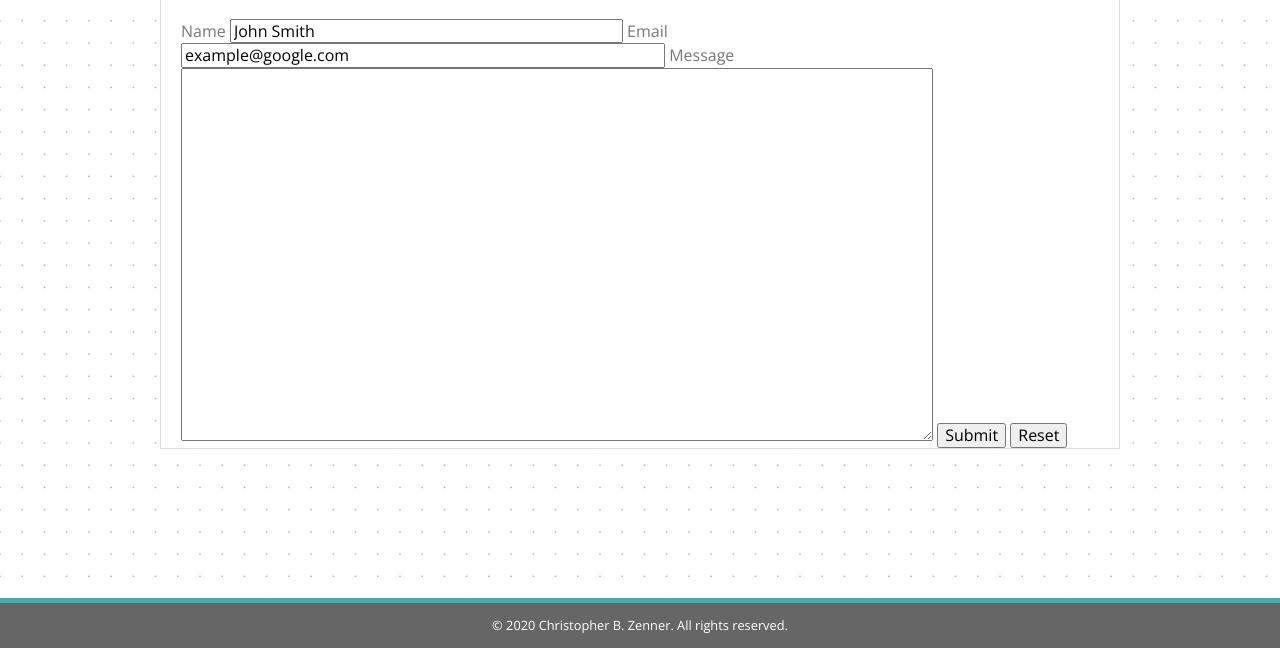
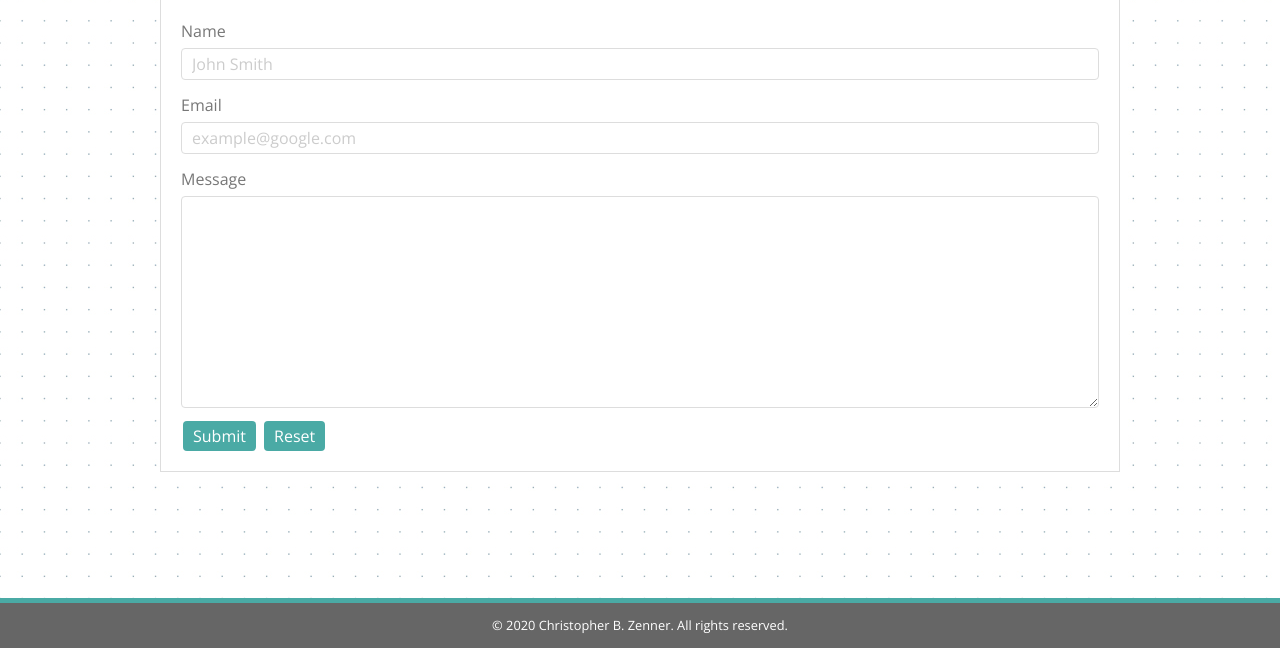
Before and after one commit to mikedfunk/fsf-basic-portfolio, a plain HTML site: page contact.html in a window 1280 px wide. Shown: the part 157-805 px from the top of the page. Drawn offline with nearby package versions, Linux system fonts and the light colour scheme.

Commit message:
feat: Add styling for contact form

```diff
--- a/assets/css/style.css
+++ b/assets/css/style.css
@@ -17,6 +17,9 @@ FSWB.
    { border: 1px solid purple !important; }
 */
 
+/******************************************************************************
+ Global Elements
+*******************************************************************************/
 * {
   /* make widths static */
   box-sizing: border-box;
@@ -28,6 +31,9 @@ body {
   font: 16px/1.5em 'Open Sans', sans-serif;
 }
 
+/******************************************************************************
+ Header Elements
+*******************************************************************************/
 header {
   letter-spacing: 3px;
 }
@@ -45,6 +51,9 @@ h1 {
   font-family: 'Raleway', sans-serif;
 }
 
+/******************************************************************************
+ Navigation Elements
+*******************************************************************************/
 nav {
   float: right;
   width: 30%;
@@ -95,6 +104,9 @@ a:hover {
   text-decoration: underline;
 }
 
+/******************************************************************************
+ Main Content Elements
+*******************************************************************************/
 main {
   background: #fff;
   border: 1px solid #ddd;
@@ -124,33 +136,84 @@ main p {
   line-height: 2em;
 }
 
-.photo-box {
-  float: left;
-  margin: 10px 20px;
-  padding: 0 10px;
-  position: relative;
-}
-
-.photo-label {
-  background: #4aaaa5;
-  bottom: 10px;
-  color: #fff;
-  float: left;
-  opacity: 75%;
-  padding: 10px 0;
-  position: absolute;
-  text-align: center;
-}
-
 main figure img {
   padding: 0;
 }
 
-.photo-label,
-main figure img {
+main figure img,
+.photo-label {
   width: 240px;
 }
 
+/******************************************************************************
+ Form Elements
+*******************************************************************************/
+main form input[type=text],
+main form input[type=email],
+main form textarea {
+  color: #ccc;
+  padding: 5px 10px;
+  width: 100%;
+}
+
+/* Form input "glow" compliments of CSS Tricks:
+   https://css-tricks.com/snippets/css/glowing-blue-input-highlights/ */
+main form input,
+main form textarea {
+  -webkit-transition: all 0.30s ease-in-out;
+  -moz-transition: all 0.30s ease-in-out;
+  -ms-transition: all 0.30s ease-in-out;
+  -o-transition: all 0.30s ease-in-out;
+  border: 1px solid #ddd;
+  border-radius: 4px;
+  line-height: 1.25em;
+  margin: 5px 1px 3px 0px;
+  outline: none;
+}
+
+main form input:focus,
+main form textarea:focus {
+  border: 1px solid rgba(74, 170, 165, 1);
+  color: #777;
+}
+
+main form input:focus,
+main form textarea:focus,
+main form input[type=button]:hover,
+main form input[type=submit]:hover,
+main form input[type=reset]:hover {
+  box-shadow: 0 0 5px rgba(74, 170, 165, 1);
+}
+
+input[type=button], input[type=submit], input[type=reset] {
+  background-color: #4CAF50;
+  border: none;
+  color: white;
+  padding: 16px 32px;
+  text-decoration: none;
+  margin: 4px 2px;
+  cursor: pointer;
+}
+
+main form input[type=button],
+main form input[type=submit],
+main form input[type=reset] {
+  background-color: #4aaaa5;
+  cursor: pointer;
+  margin-bottom: 20px;
+  padding: 5px 10px;
+  text-align: center;
+  text-decoration: none;
+}
+
+main form label {
+  display: block;
+  margin-top: 10px;
+}
+
+/******************************************************************************
+ Footer Element
+*******************************************************************************/
 footer {
   background: #666;
   border-top: 5px #4aaaa5 solid;
@@ -158,6 +221,9 @@ footer {
   width: 100%;
 }
 
+/******************************************************************************
+ Class & ID Elements
+*******************************************************************************/
 .header-container,
 .main-container,
 main,
@@ -175,6 +241,25 @@ footer {
 .main-container {
   margin: 20px auto;
   min-height: calc(100vh - 150px);
+}
+
+.photo-box {
+  float: left;
+  margin: 20px;
+  padding: 0 10px;
+  position: relative;
+}
+
+.photo-label {
+  background: #4aaaa5;
+  bottom: 10px;
+  color: #fff;
+  display: block;
+  float: left;
+  opacity: 75%;
+  padding: 10px 0;
+  position: absolute;
+  text-align: center;
 }
 
 #name {
--- a/contact.html
+++ b/contact.html
@@ -31,7 +31,7 @@
         <label for="contact-email">Email</label>
         <input type="email" id="contact-email" size="50" value="example@google.com">
         <label for="contact-msg">Message</label>
-        <textarea name="message" id="contact-msg" form="contact-form" cols="80" rows="20"></textarea>
+        <textarea name="message" id="contact-msg" form="contact-form" cols="80" rows="10"></textarea>
         <input type="submit" value="Submit">
         <input type="reset" value="Reset">
       </form>
```
